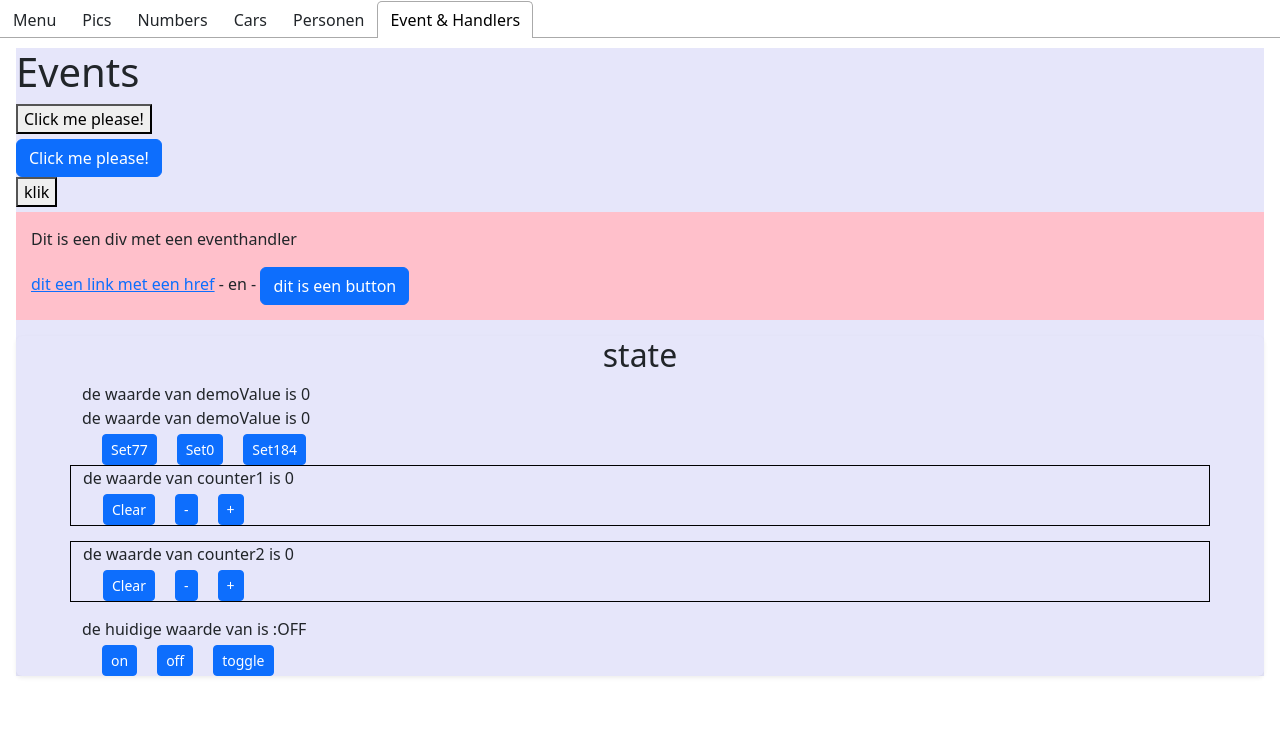
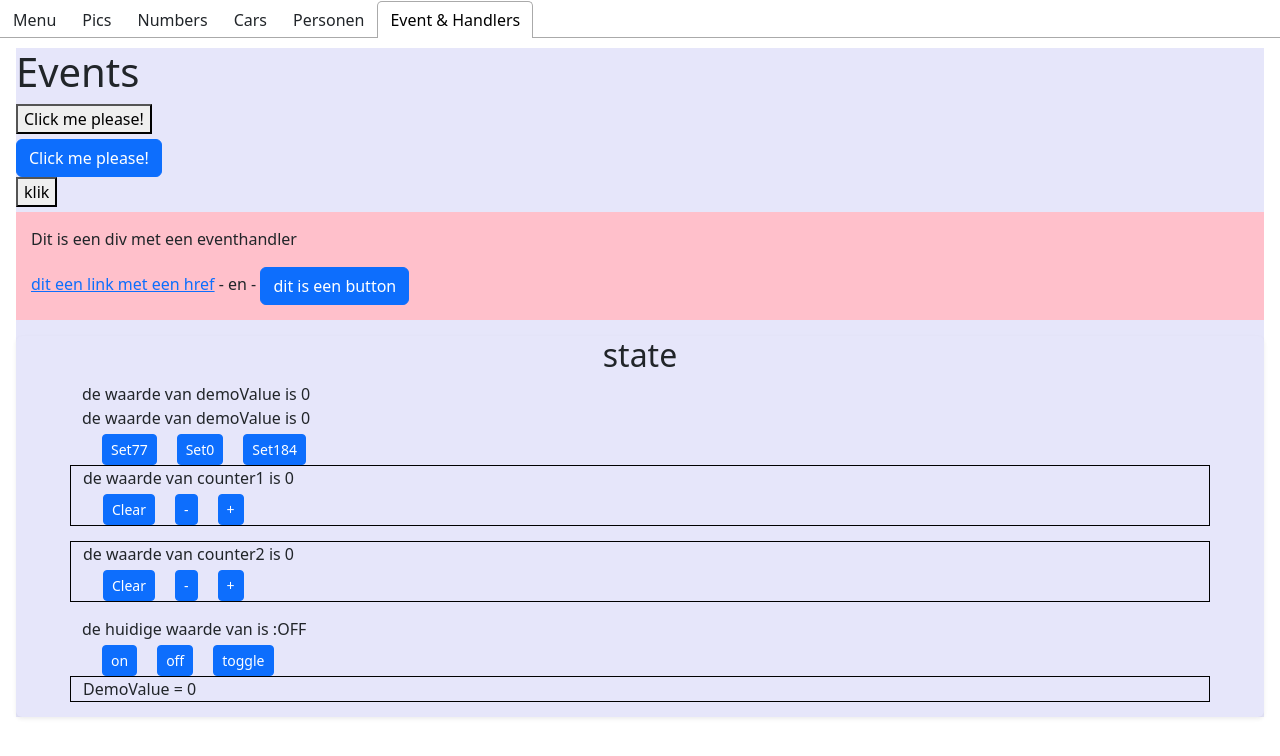
Before and after one commit to InesEmily/dynamic_oefeningen, a React (Create React App) app: page / in a window 1280 px wide. Both pictures are taken after a click on the tab "Event & Handlers". Shown: the top 756 px of the page. Built offline with nearby package versions, Linux system fonts and the light colour scheme.

Commit message:
Bundel 4 oef 4.2

```diff
--- a/src/components/Counter.js
+++ b/src/components/Counter.js
@@ -1,6 +1,5 @@
 import {MyButton} from "./MyButton";
 import {useState} from "react";
-import {Section} from "./Section";
 
 export function Counter(props){
     const {name} =props;
--- a/src/components/DemoValue.js
+++ b/src/components/DemoValue.js
@@ -1,8 +1,7 @@
 import {MyButton} from "./MyButton";
-import {useState} from "react";
 
-export function DemoValue(){
-    const [demoValue,setDemoValue] =useState(0);
+export function DemoValue(props){
+ const {demoValue,setDemoValue} = props;
     return <>
     <div>de waarde van demoValue is {demoValue}</div>
     <div>de waarde van demoValue is {demoValue}</div>
--- /dev/null
+++ b/src/components/DemoValueReadonly.js
@@ -0,0 +1,7 @@
+export function DemoValueReadonly(props) {
+    const {demoValue} = props;
+    return <div style={{border: "solid", borderWidth: '1px', borderColor: 'black', marginBottom: "15px"}}>
+        {`DemoValue = ${demoValue}`}
+    </div>
+
+}
--- a/src/components/StateDemo.js
+++ b/src/components/StateDemo.js
@@ -2,14 +2,17 @@ import {Section} from "./Section";
 import {Counter} from "./Counter";
 import {OnOffDemo} from "./OnOffDemo";
 import {DemoValue} from "./DemoValue";
+import {useState} from "react";
+import {DemoValueReadonly} from "./DemoValueReadonly";
 
 export function StateDemo(){
-
+    const [demoValue,setDemoValue] =useState(0);
     return <Section title='state'>
-        <DemoValue/>
+        <DemoValue demoValue={demoValue} setDemoValue={setDemoValue}/>
         <Counter name="counter1"/>
         <Counter name="counter2"/>
         <OnOffDemo/>
+        <DemoValueReadonly demoValue={demoValue}/>
     </Section>;
 
 }
```
